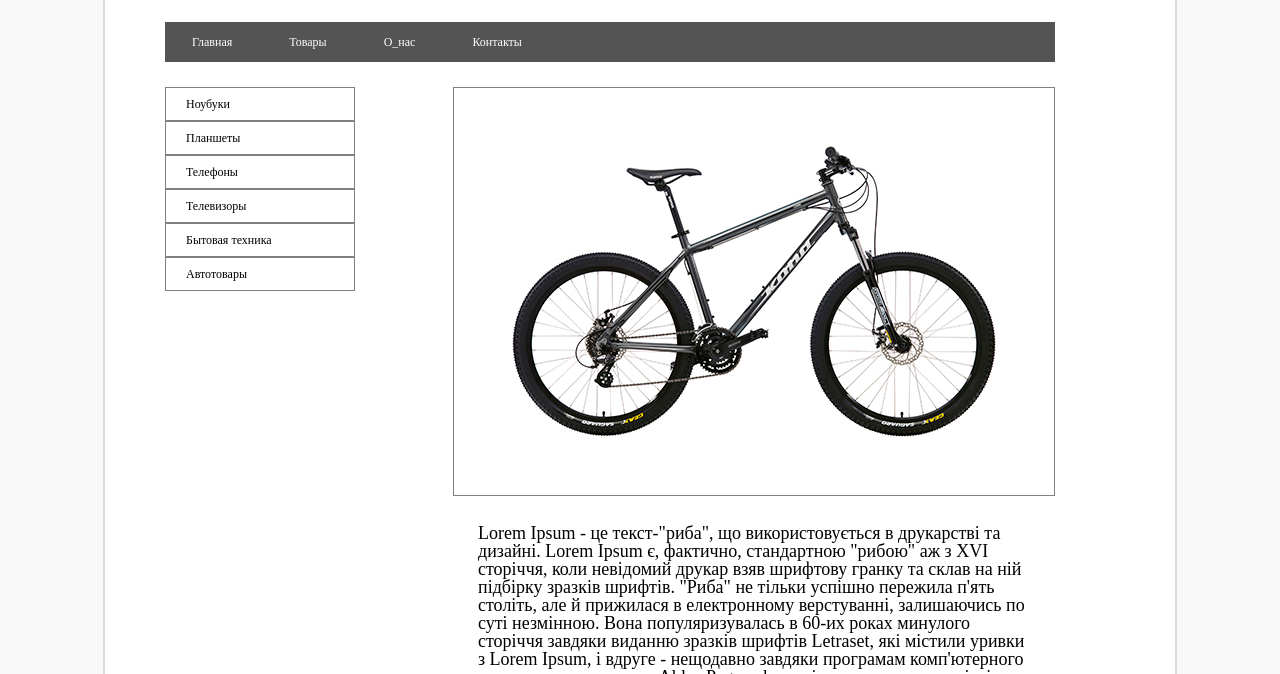
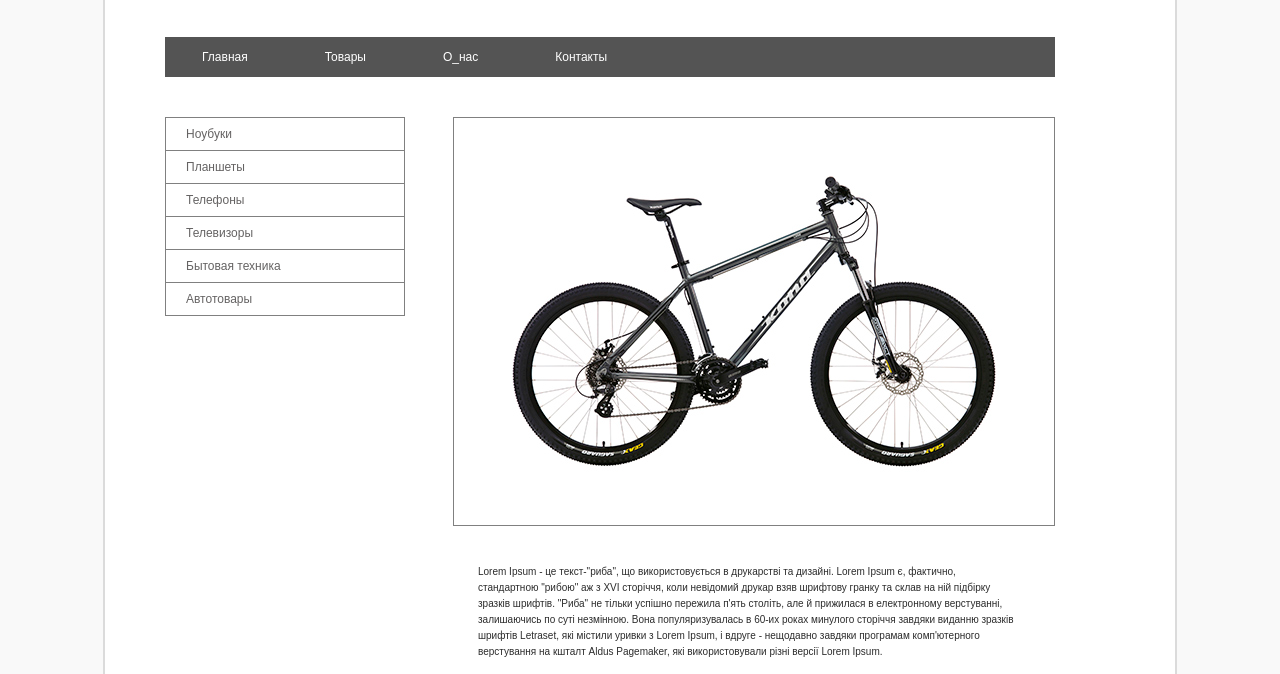
Before and after one commit to john777779/DZ3, a plain HTML site: page index.html in a window 1280 px wide. Shown: the part 126-800 px from the top of the page. Drawn offline with Linux system fonts and the light colour scheme.

Commit message:
fixed font, top menu, left menu, content

```diff
--- a/css/style.css
+++ b/css/style.css
@@ -1,5 +1,9 @@
 body {
 	background: #f9f9f9;
+}
+
+a, h1, p {
+	font-family: Arial, sans-serif;
 }
 /*---Page---*/
 .main {
@@ -26,14 +30,14 @@ background: #545454;
 width: 890px;
 height: 40px;
 font-size: 12px;
-margin: 25px 0px;
+margin: 40px 0px;
 }
 
 .menu {
 	background: #545454;
 	color: white;
 	display: inline-block;
-	padding: 14px 27px;
+	padding: 14px 37px;
 	text-decoration: none;
 }
 
@@ -48,20 +52,27 @@ margin: 25px 0px;
 .left_menu {
 	float: left;
 	display: block;
-	width: 190px;
+	width: 240px;
+
 }
 
 
 .menu_l {
-		color: #000;
+		color: #656363;
 		display: block;
 		font-size: 12px;
 		text-decoration: none;
 		border: 1px solid grey;
+		border-bottom: none;
 		padding: 10px 20px;
 	}
 
+	.left_menu ul li:last-child {
+		border-bottom: 1px solid grey;
+	}
+
 	.menu_l:hover {
+		color: #2c2c2c;
 		background: #f9f9f9;
 		padding: 10px 40px;
 	}
@@ -70,9 +81,9 @@ margin: 25px 0px;
 /*---Content---*/
 .content {
 	display: block;
-	float: right;
-	width: 602px;
-	padding: 0px 60px;
+	float: left;
+	width: 590px;
+	padding: 0px 48px 55px;
 }
 
 img.cont {
@@ -81,7 +92,12 @@ img.cont {
 }
 
 .cont_text {
-	margin: 25px;
+	margin-top: 10px;
+	padding: 25px;
+	color: #2c2c2c;
+	font-size: 10px;
+	line-height: 16px;
+
 }
 /*----footer----*/
 .footer {
```
Also changed, not shown: index.html (line endings or trailing spaces).
